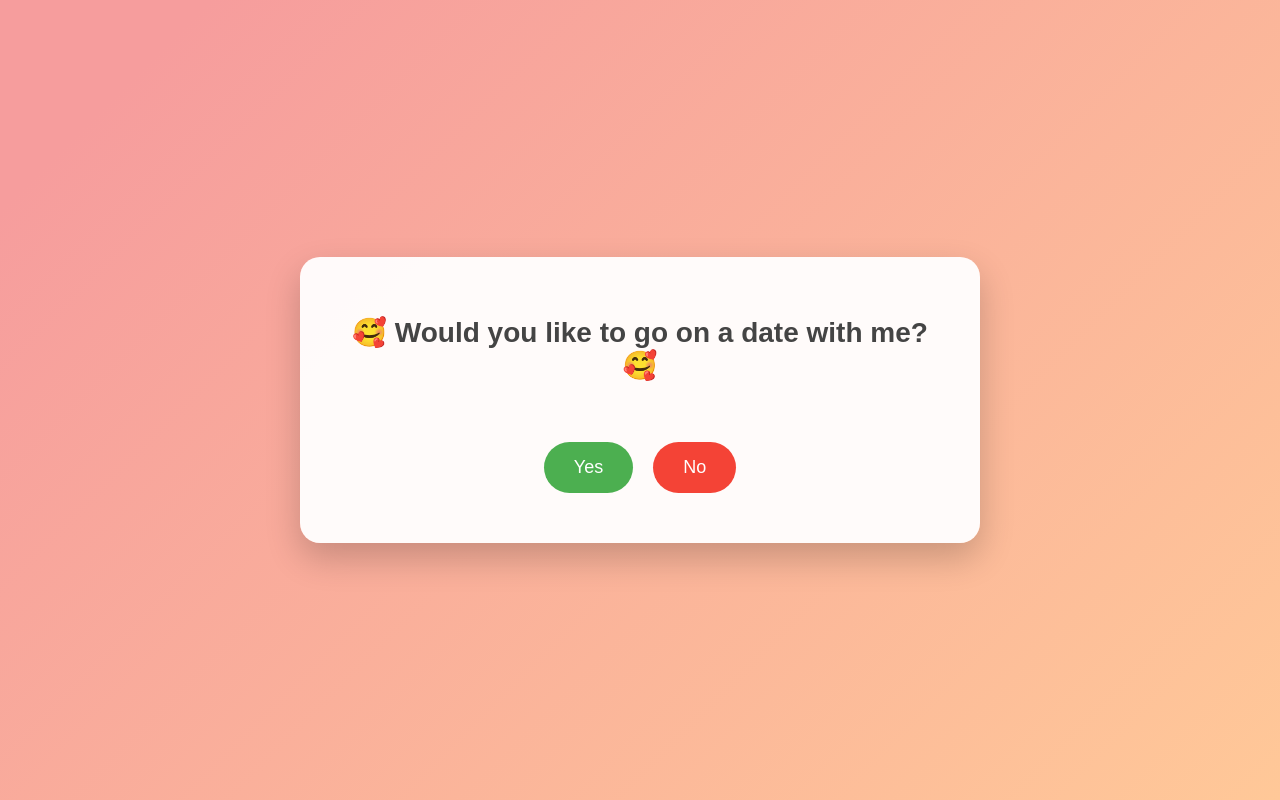
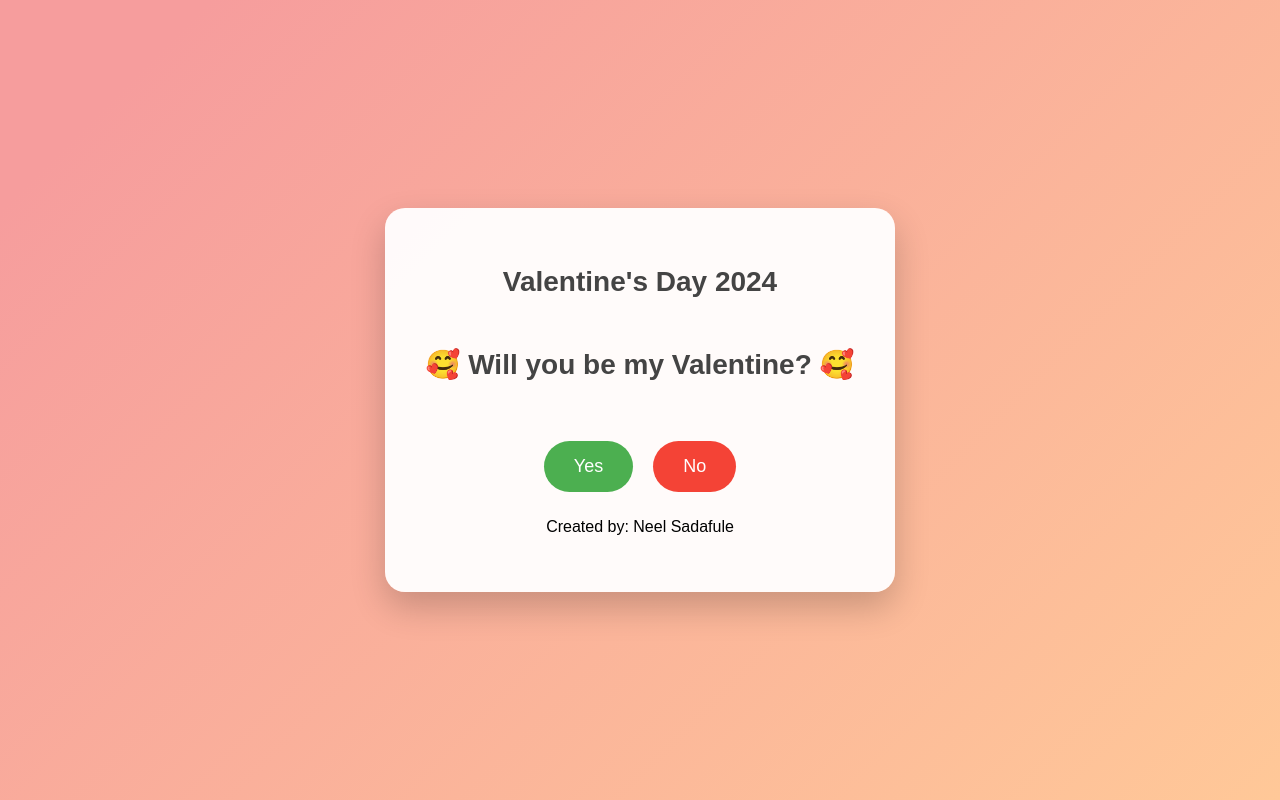
Before and after one commit to npsadafule/Valentines-2024, a React (Create React App) app: page / in a window 1280 px wide. Built offline with nearby package versions, Linux system fonts and the light colour scheme; the HTML template or start-up script is replaced by a standard one.

Commit message:
Made some visual changes

```diff
--- a/src/App.js
+++ b/src/App.js
@@ -51,6 +51,10 @@ function App() {
 
   return (
     <div className="App">
+      <header>
+        <h1>Valentine's Day 2024</h1>
+      </header>
+      <main>
         {!showMessage ? (
           <Question
             onYesClick={handleYesClick}
@@ -60,6 +64,10 @@ function App() {
         ) : (
           <Message />
         )}
+      </main>
+      <footer>
+        <p>Created by: Neel Sadafule</p>
+      </footer>
     </div>
   );
 }
--- a/src/Question.js
+++ b/src/Question.js
@@ -6,7 +6,7 @@ function Question({ onYesClick, onNoClick, noButtonLabel }) {
 
   return (
     <>
-      <h1>🥰 Would you like to go on a date with me? 🥰</h1>
+      <h1>🥰 Will you be my Valentine? 🥰</h1>
       <div>
         <button onClick={onYesClick}>Yes</button>
         <button
```
Lines whose indentation alone changed are shown as unchanged.
